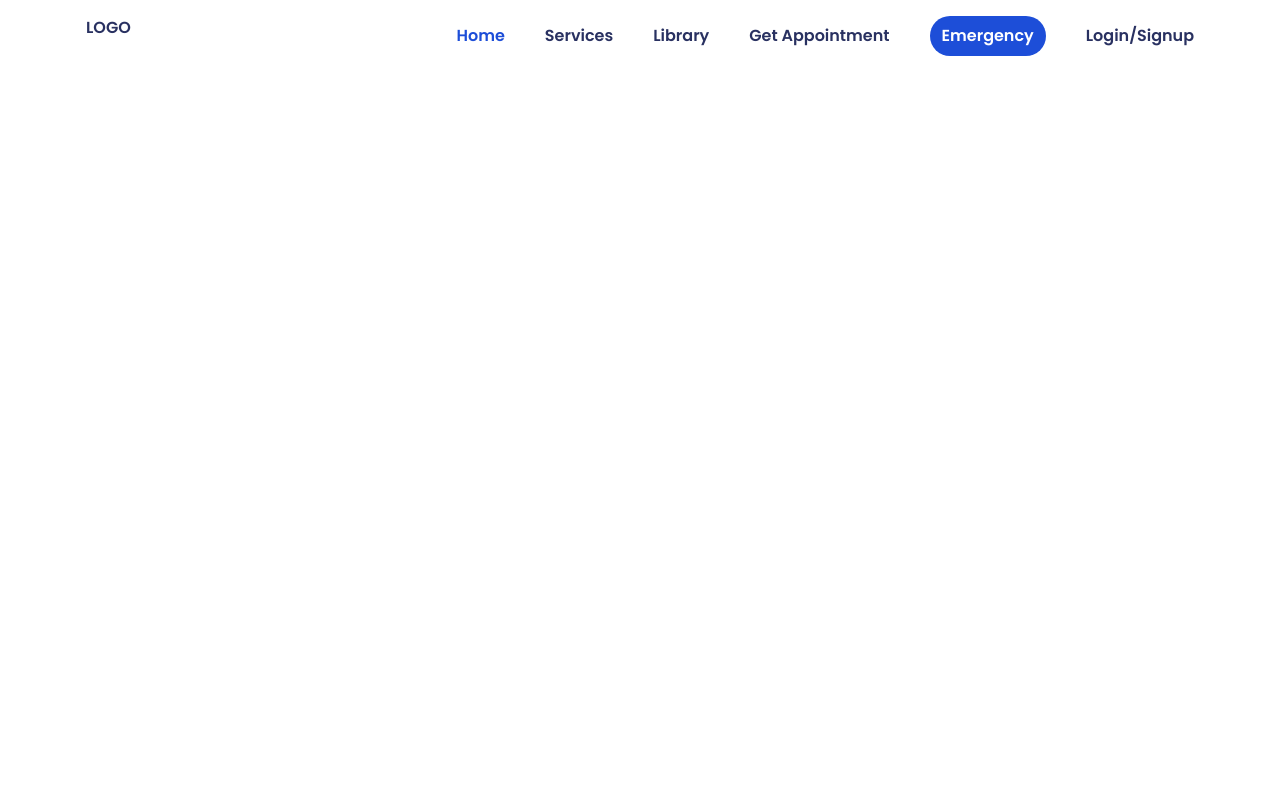
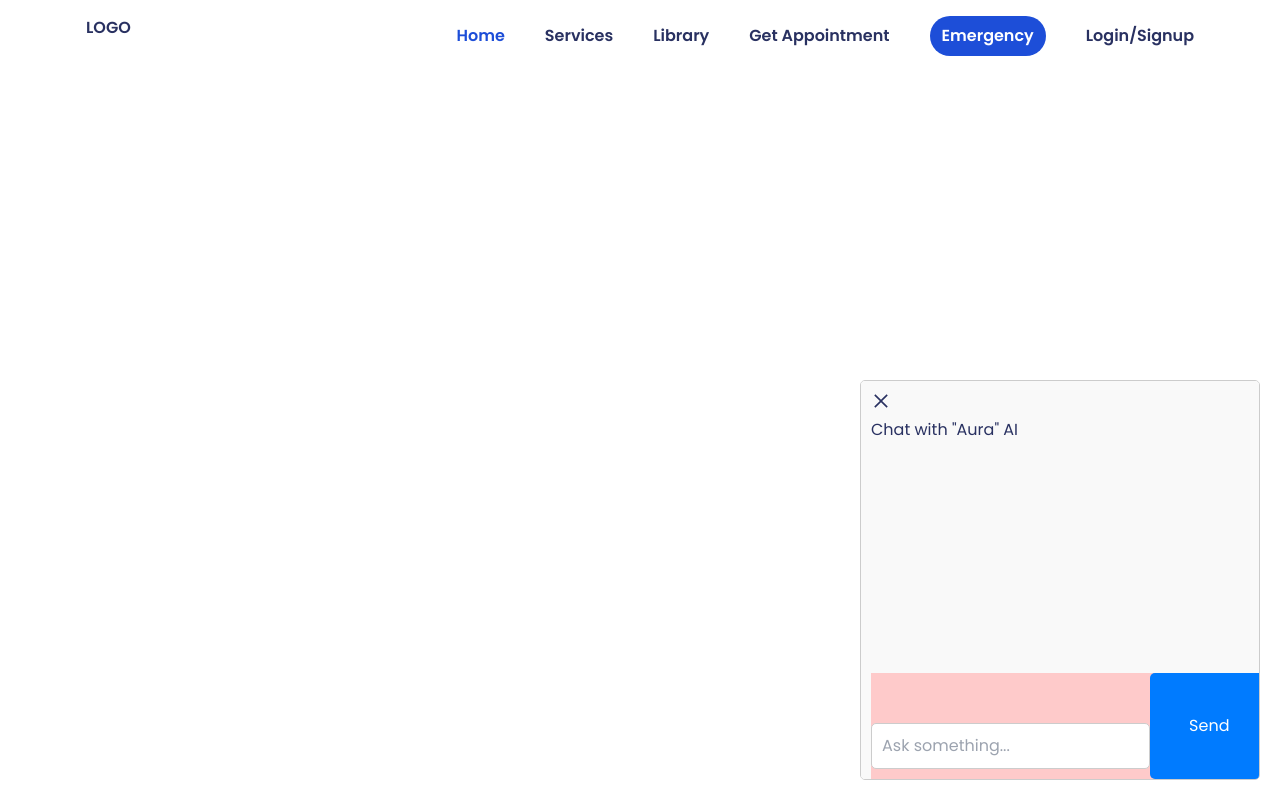
Before and after one commit to TanishqKashla/mentora, a Next.js app: page /profile in a window 1280 px wide. Built offline with nearby package versions, Linux system fonts and the light colour scheme.

Commit message:
made chatbot

```diff
--- a/package.json
+++ b/package.json
@@ -10,6 +10,7 @@
   },
   "dependencies": {
     "@auth/prisma-adapter": "^2.4.2",
+    "@google/generative-ai": "^0.17.1",
     "@prisma/client": "^5.19.0",
     "express": "^4.19.2",
     "mongoose": "^8.6.0",
--- a/src/app/profile/page.jsx
+++ b/src/app/profile/page.jsx
@@ -1,9 +1,10 @@
+import Chatbot from '@/components/chatbot/Chatbot'
 import React from 'react'
 
 const page = () => {
   return (
     <div>
-
+      <Chatbot/>
     </div>
   )
 }
--- /dev/null
+++ b/src/components/chatbot/Chatbot.jsx
@@ -0,0 +1,146 @@
+'use client';
+import React, { useState, useRef, useEffect } from 'react';
+import { GoogleGenerativeAI } from '@google/generative-ai';
+import { AiOutlineClose, AiOutlineMessage } from 'react-icons/ai'; // Ensure you have the react-icons package installed
+
+const Chatbot = () => {
+    const [input, setInput] = useState('');
+    const [chatHistory, setChatHistory] = useState([]);
+    const [isOpen, setIsOpen] = useState(true); // Manage chatbot visibility
+    const chatContainerRef = useRef(null);
+
+    const handleInputChange = (e) => {
+        setInput(e.target.value);
+    };
+
+    const handleSubmit = async (e) => {
+        e.preventDefault();
+
+        // Add the user input to the chat history
+        setChatHistory([...chatHistory, { text: input, sender: 'user' }]);
+
+        // Initialize GoogleGenerativeAI with the provided API key
+        const genAI = new GoogleGenerativeAI(process.env.NEXT_PUBLIC_GEMINI_API);
+        const model = genAI.getGenerativeModel({ model: 'gemini-1.5-flash' });
+
+        try {
+            const result = await model.generateContent(input);
+
+            // Add the AI response to the chat history
+            setChatHistory([...chatHistory, { text: input, sender: 'user' }, { text: result.response.text(), sender: 'ai' }]);
+        } catch (error) {
+            console.error('Error generating content:', error);
+            setChatHistory([...chatHistory, { text: input, sender: 'user' }, { text: 'Sorry, something went wrong. Please try again.', sender: 'ai' }]);
+        }
+
+        // Clear the input field
+        setInput('');
+    };
+
+    // Scroll to the bottom of the chat container whenever chatHistory changes
+    useEffect(() => {
+        if (chatContainerRef.current) {
+            chatContainerRef.current.scrollTop = chatContainerRef.current.scrollHeight;
+        }
+    }, [chatHistory]);
+
+    return (
+        <div style={{ position: 'relative' }}>
+            {isOpen ? (
+                <div style={{ position: 'fixed', bottom: '20px', right: '20px', width: '400px' }}>
+                    <div
+                        ref={chatContainerRef}
+                        style={{
+                            border: '1px solid #ccc',
+                            borderRadius: '5px',
+                            padding: '10px',
+                            height: '400px',
+                            overflowY: 'scroll',
+                            backgroundColor: '#f9f9f9',
+                            position: 'relative'
+                        }}
+                    >
+                        <div className='fixed'>
+
+                            <button
+                                onClick={() => setIsOpen(false)}
+                                style={{
+                                    top: '10px',
+                                    right: '10px',
+                                    background: 'none',
+                                    border: 'none',
+                                    cursor: 'pointer',
+                                    fontSize: '20px'
+                                }}
+                            >
+                                <AiOutlineClose />
+                            </button>
+                            <h1>Chat with "Aura" AI</h1>
+                        </div>
+                        {chatHistory.map((message, index) => (
+                            <div key={index} style={{ marginBottom: '10px',marginTop:'50px' }}>
+                                <strong>{message.sender === 'user' ? 'You:' : 'AI:'}</strong>
+                                <p style={{ margin: '5px 0', padding: '5px', borderRadius: '5px', backgroundColor: message.sender === 'user' ? '#d1e7dd' : '#e2e3e5' }}>
+                                    {message.text}
+                                </p>
+                            </div>
+                        ))}
+                        <form onSubmit={handleSubmit} className='absolute bottom-0 flex bg-red-200 w-full overflow-hidden'>
+                            <input
+                                type="text"
+                                value={input}
+                                onChange={handleInputChange}
+                                placeholder="Ask something..."
+                                style={{
+                                    width: '70%',
+                                    padding: '10px',
+                                    borderRadius: '5px',
+                                    border: '1px solid #ccc',
+                                    marginBottom: '10px',
+                                    marginTop: '50px',
+
+                                }}
+                            />
+                            <button
+                                type="submit"
+                                style={{
+                                    width: '30%',
+                                    borderRadius: '5px',
+                                    backgroundColor: '#007bff',
+                                    color: 'white',
+                                    border: 'none',
+                                }}
+                            >
+                                Send
+                            </button>
+                        </form>
+                    </div>
+                </div>
+            ) : (
+                <button
+                    onClick={() => setIsOpen(true)}
+                    style={{
+                        position: 'fixed',
+                        bottom: '20px',
+                        right: '20px',
+                        backgroundColor: '#007bff',
+                        color: 'white',
+                        border: 'none',
+                        borderRadius: '50%',
+                        width: '50px',
+                        height: '50px',
+                        display: 'flex',
+                        alignItems: 'center',
+                        justifyContent: 'center',
+                        fontSize: '24px',
+                        cursor: 'pointer',
+                    }}
+                >
+                    <AiOutlineMessage />
+                </button>
+            )}
+        </div>
+    );
+};
+
+export default Chatbot;
```
Also changed, not shown: 2 other files (tests, documents, lock files or other folders).
